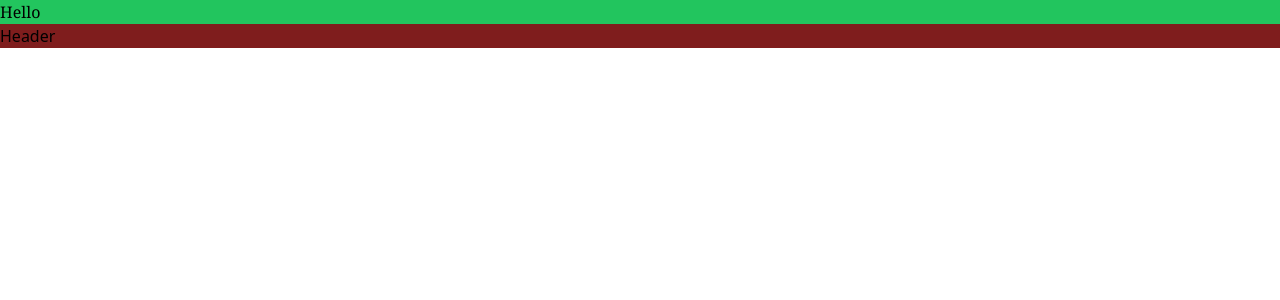
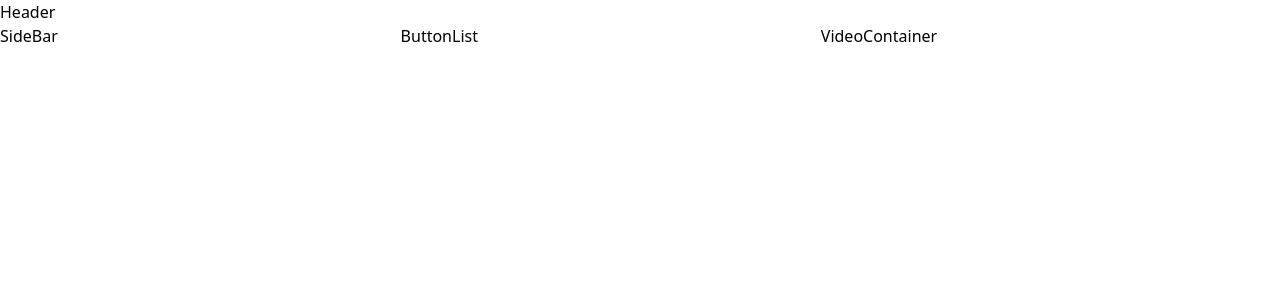
Before and after one commit to pragatiguptaaa/youtube_clone, a React (Create React App) app: page / in a window 1280 px wide. Shown: the top 300 px of the page. Built offline with nearby package versions, Linux system fonts and the light colour scheme.

Commit message:
Laying the foundation for all major components

```diff
--- a/src/App.js
+++ b/src/App.js
@@ -1,7 +1,10 @@
 import React from 'react';
-import Header from './components/Header';
 //Import to start using tailwind
 import './App.css';
+
+import Header from './components/Header';
+import Body from './components/Body';
+
 
 /**
  * 1. Header
@@ -16,8 +19,8 @@ import './App.css';
 function App() {
   return (
     <>
-           <h1 className='font-serif bg-green-500'>Hello</h1>
            <Header/>
+           <Body/>
     </>
   );
 }
--- /dev/null
+++ b/src/components/Body.js
@@ -0,0 +1,15 @@
+import React from 'react';
+import SideBar from './SideBar';
+import MainComponent from './MainComponent';
+
+function Body() {
+  return (
+    <div className = "grid grid-flow-col">
+        <SideBar/>
+        <MainComponent/>
+    </div>
+
+  )
+}
+
+export default Body;
--- a/src/components/Header.js
+++ b/src/components/Header.js
@@ -3,7 +3,7 @@ import React from 'react'
 function Header() {
   return (
     <div>
-        <h1 className='bg-red-900'>Header</h1>
+        <h1>Header</h1>
     </div>
   )
 }
--- /dev/null
+++ b/src/components/MainComponent.js
@@ -0,0 +1,13 @@
+import React from 'react'
+import VideoContainer from './VideoContainer';
+
+function MainComponent() {
+  return (
+    <>
+        <h1> ButtonList</h1>
+        <VideoContainer/>
+    </>
+  )
+}
+
+export default MainComponent;
--- /dev/null
+++ b/src/components/SideBar.js
@@ -0,0 +1,9 @@
+import React from 'react'
+
+function SideBar() {
+  return (
+    <div>SideBar</div>
+  )
+}
+
+export default SideBar;
--- /dev/null
+++ b/src/components/VideoCard.js
@@ -0,0 +1,9 @@
+import React from 'react'
+
+function VideoCard() {
+  return (
+    <div>VideoCard</div>
+  )
+}
+
+export default VideoCard;
--- /dev/null
+++ b/src/components/VideoContainer.js
@@ -0,0 +1,9 @@
+import React from 'react'
+
+function VideoContainer() {
+  return (
+    <div>VideoContainer</div>
+  )
+}
+
+export default VideoContainer;
```
